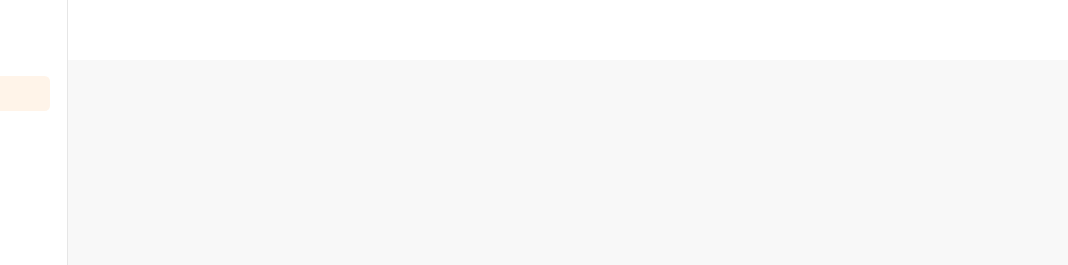
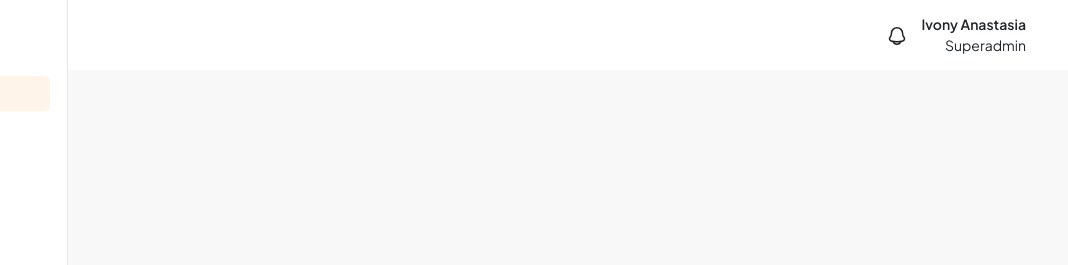
Before and after one commit to rhinzz/gamaloka-dashboard-internal, a plain HTML site: page index.html in a window 1280 px wide. Shown: the top 265 px of the page, 212-1280 px from the left. Drawn offline with nearby package versions, Linux system fonts and the light colour scheme.

Commit message:
Modify header styling

```diff
--- a/index.html
+++ b/index.html
@@ -17,7 +17,16 @@
 </head>
 
 <body>
-    <header class="header"></header>
+    <header class="header d-flex gap-3 align-items-center justify-content-end py-3 px-5">
+        <a href="#">
+            <img src="./assets/icon/bell.svg" alt="notification">
+        </a>
+
+        <div class="name">
+            <p class="username fw-semibold">Ivony Anastasia</p>
+            <p class="role">Superadmin</p>
+        </div>
+    </header>
     <aside id="sidebar" class="d-flex flex-column flex-shrink-0 px-3 py-4">
         <a href="/" class="d-flex align-items-center justify-content-center mb-4 link-body-emphasis text-decoration-none">
             <img src="./assets/logo.png" alt="gamaloka-logo" width="137" height="30">
--- a/style.css
+++ b/style.css
@@ -21,7 +21,7 @@ body {
     font-family: 'Plus Jakarta Sans', sans-serif;
     display: grid;
     grid-template-columns: 280px 1fr;
-    grid-template-rows: 60px 1fr;
+    grid-template-rows: min-content 1fr;
     background-color: var(--gray);
 }
 
@@ -29,6 +29,11 @@ header {
     background-color: var(--white);
     grid-column: 2 / 3;
     grid-row: 1 / 2;
+}
+
+header p{
+    margin: 0;
+    text-align: right;
 }
 
 main {
```
